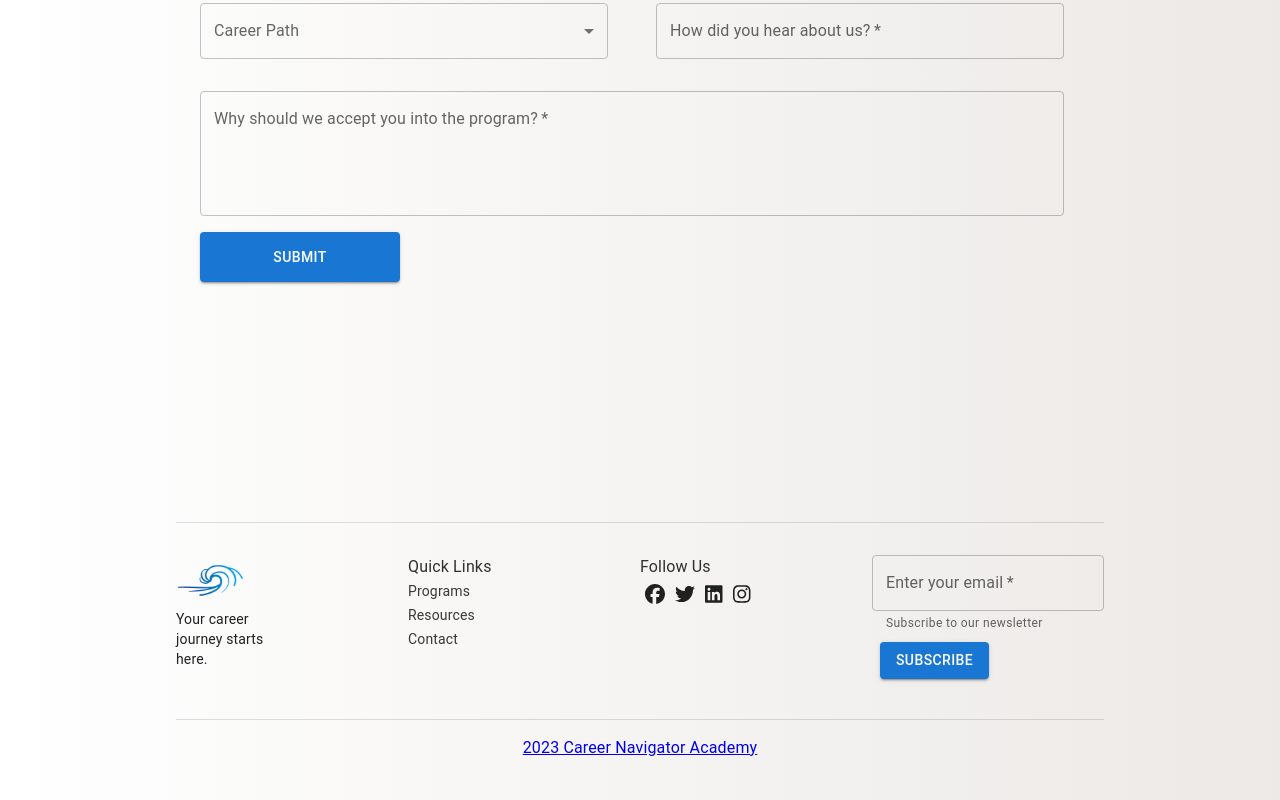
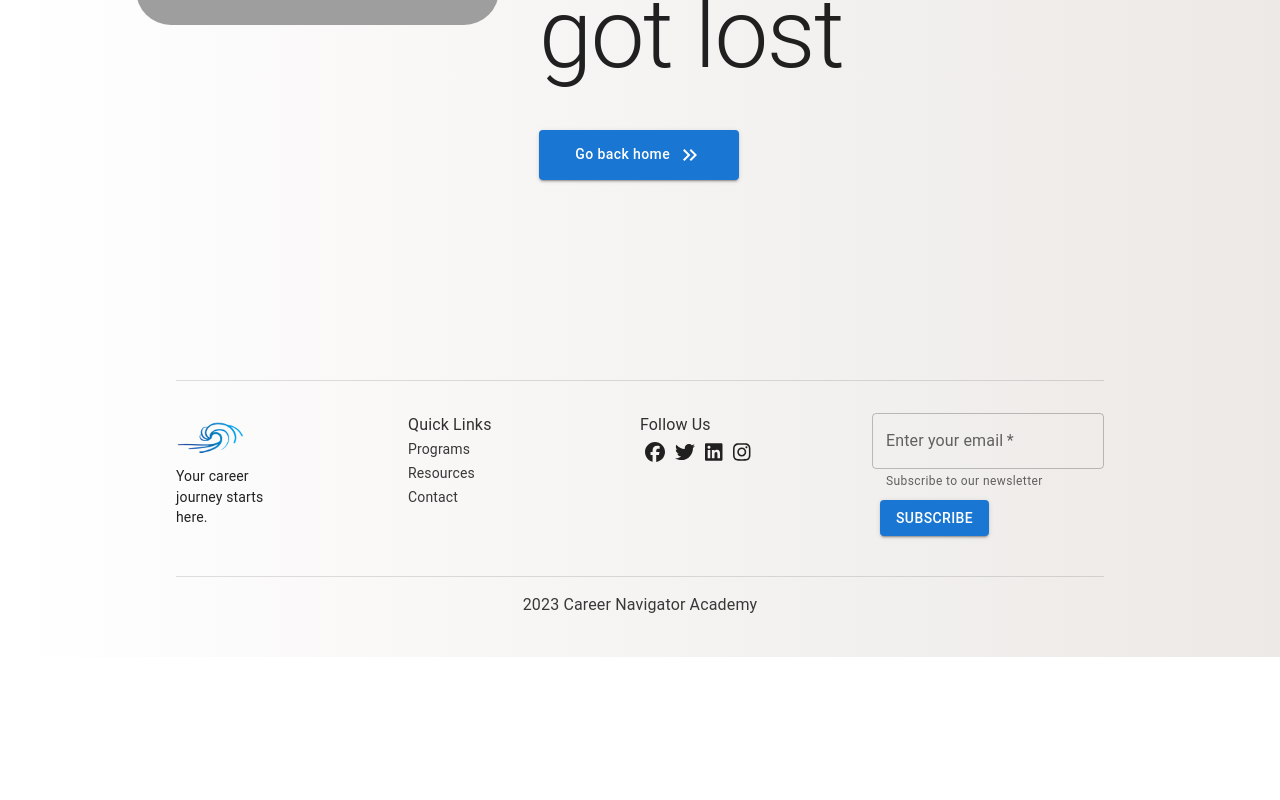
Before and after one commit to Career-Navigator-Academy/Career-Navigator-Academy.github.io, a React (Create React App) app: page /apply in a window 1280 px wide. Shown: the part 435-1235 px from the top of the page. After the commit the page ends 1092 px from the top, so only its background shows below. Built offline with nearby package versions, Linux system fonts and the light colour scheme; grey boxes are pictures that could not be loaded.

Commit message:
cleared console errors

```diff
--- a/package.json
+++ b/package.json
@@ -1,5 +1,5 @@
 {
-  "homepage": "https://career-navigator-academy.github.io/career-navigator-academy.github.io",
+  "homepage": "/career-navigator-academy.github.io",
   "name": "career-navigator-academy.github.io",
   "version": "0.1.0",
   "private": true,
--- a/src/components/AppBar.js
+++ b/src/components/AppBar.js
@@ -95,8 +95,9 @@
                 display: { xs: "block", md: "none" },
               }}
             >
-              {["Products", "Programs", "Resources", "Contact"].map((page) => (
-                <MenuItem key={page} onClick={handleCloseNavMenu}>
+              {["Products", "Programs", "Resources", "Contact"].map(
+                (page, index) => (
+                  <MenuItem key={index} onClick={handleCloseNavMenu}>
                     <a
                       href={`/${page}`}
                       style={{ textDecoration: "none", color: "inherit" }}
@@ -106,7 +107,9 @@
                       </Typography>
                     </a>
                   </MenuItem>
-              ))}
+                )
+              )}
+
               <Box>
                 <Button
                   component="a"
@@ -146,9 +149,10 @@
               ms: "auto",
             }}
           >
-            {["Products", "Programs", "Resources", "Contact"].map((page) => (
-              <>
+            {["Products", "Programs", "Resources", "Contact"].map(
+              (page, index) => (
                 <a
+                  key={index}
                   href={`/${page}`}
                   style={{ textDecoration: "none", color: "inherit" }}
                 >
@@ -166,8 +170,8 @@
                     {page}
                   </Button>
                 </a>
-              </>
-            ))}
+              )
+            )}
           </Box>
 
           <Box sx={{ flexGrow: 0, display: { md: "block", xs: "none" } }}>
--- a/src/components/Footer.js
+++ b/src/components/Footer.js
@@ -112,7 +112,12 @@
             alignContent: "center",
           }}
         >
-          <Typography component="a" href="/" variant="p">
+          <Typography
+            sx={{ textDecoration: "none", color: "#383838" }}
+            component="a"
+            href="/"
+            variant="p"
+          >
             2023 Career Navigator Academy
           </Typography>
         </Box>
--- a/src/index.js
+++ b/src/index.js
@@ -1,6 +1,6 @@
 import React from "react";
 import ReactDOM from "react-dom/client";
-import { createBrowserRouter, RouterProvider } from "react-router-dom";
+import { BrowserRouter, Route, Routes } from "react-router-dom";
 import CssBaseline from "@mui/material/CssBaseline";
 import "./App.css";
 import Landing from "./pages/Landing";
@@ -12,54 +12,28 @@
 import PageNotFound from "./pages/404";
 import NavBar from "./components/AppBar";
 import BottomNav from "./components/Footer";
-import Enroll from "./pages/Enroll";
 
-const root = ReactDOM.createRoot(document.getElementById("root"));
-
-function Index() {
-  const router = createBrowserRouter([
-    {
-      path: "/",
-      element: <Landing />,
-    },
-    {
-      path: "/products",
-      element: <Products />,
-    },
-    {
-      path: "/programs",
-      element: <Programs />,
-    },
-    {
-      path: "/partner",
-      element: <Partner />,
-    },
-    {
-      path: "/resources",
-      element: <Resources />,
-    },
-    {
-      path: "/contact",
-      element: <Contact />,
-    },
-    {
-      path: "/apply",
-      element: <Enroll />,
-    },
-    {
-      path: "*",
-      element: <PageNotFound />,
-    },
-  ]);
-
+function App() {
   return (
     <React.StrictMode>
       <CssBaseline />
       <NavBar />
-      <RouterProvider router={router} />
+      <Routes>
+        <Route path="/" element={<Landing />} />
+        <Route path="/products" element={<Products />} />
+        <Route path="/programs" element={<Programs />} />
+        <Route path="/partner" element={<Partner />} />
+        <Route path="/resources" element={<Resources />} />
+        <Route path="/contact" element={<Contact />} />
+        <Route path="*" element={<PageNotFound />} />
+      </Routes>
       <BottomNav />
     </React.StrictMode>
   );
 }
 
-root.render(<Index />);
+ReactDOM.createRoot(document.getElementById("root")).render(
+  <BrowserRouter>
+    <App />
+  </BrowserRouter>
+);
--- a/src/pages/404.js
+++ b/src/pages/404.js
@@ -52,6 +52,8 @@
           </Box>
           <Box sx={{ ml: { md: 10, xs: 2 }, mt: { md: 5, xs: 2 } }}>
             <Button
+              component="a"
+              href="/"
               sx={{
                 textTransform: "none",
                 p: 1,
--- a/src/pages/Landing.js
+++ b/src/pages/Landing.js
@@ -20,7 +20,7 @@
           display="flex"
           container
           sx={{ px: { md: 5, xs: 3 } }}
-          columnSpacing={{ md: 0, xs: 0 }}
+          columnSpacing={{ md: 2, xs: 0 }}
         >
           <Grid item md={4} xs={12}>
             <Box
--- a/src/sections/Join.js
+++ b/src/sections/Join.js
@@ -74,7 +74,8 @@
             md={8}
             display="flex"
             align="center"
-            sx={{ zIndex: 1, mt: { md: 0, xs: 7 } }}
+            justifyContent="center"
+            sx={{ zIndex: 1, pt: { md: 0, xs: 7 } }}
           >
             <Grid container>
               <Grid item md={4} sx={{ p: 2 }} className="cardtext">
```
Lines whose indentation alone changed are shown as unchanged.
